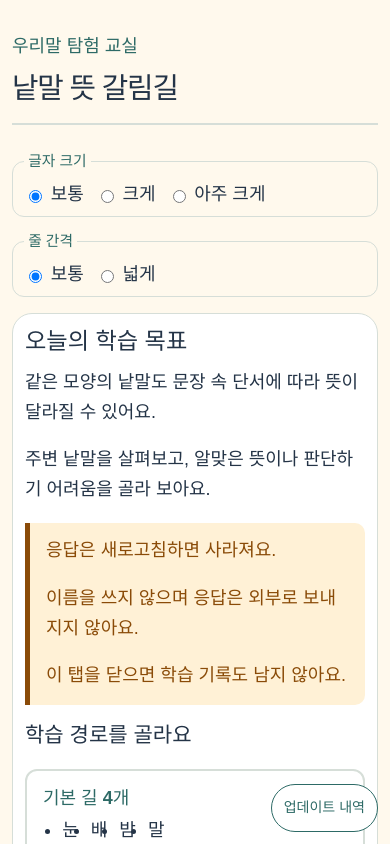
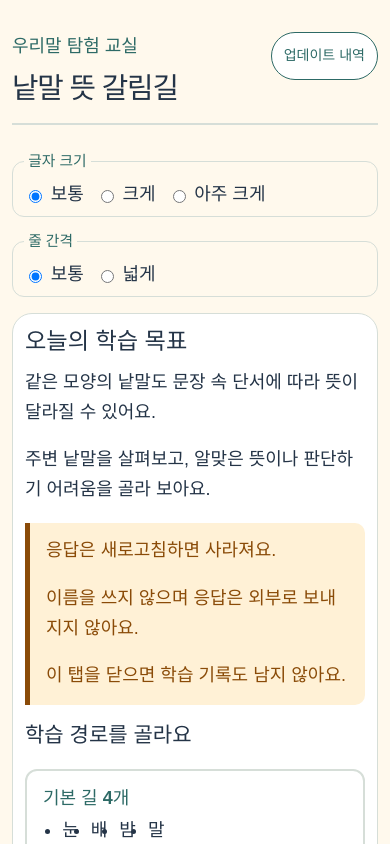
Before and after one commit to WBmaker2/word-meaning-crossroads, a React (Vite) app: page / in a window 390 px wide. Shown: the top 844 px of the page. Built offline with nearby package versions, Linux system fonts and the light colour scheme.

Commit message:
fix: keep update history out of learner content

```diff
--- a/src/app/App.tsx
+++ b/src/app/App.tsx
@@ -139,8 +139,10 @@ export default function App(): ReactElement {
         본문으로 건너뛰기
       </a>
       <header className="site-header">
-        <p className="eyebrow">우리말 탐험 교실</p>
-        <h1>낱말 뜻 갈림길</h1>
+        <div className="site-heading">
+          <p className="eyebrow">우리말 탐험 교실</p>
+          <h1>낱말 뜻 갈림길</h1>
+        </div>
         <UpdateHistoryDialog />
       </header>
       <main id="main-content" className="main-content" tabIndex={-1}>
--- a/src/components/common/UpdateHistoryDialog.tsx
+++ b/src/components/common/UpdateHistoryDialog.tsx
@@ -1,5 +1,5 @@
 import { createPortal } from 'react-dom'
-import { useEffect, useRef, useState, type CSSProperties } from 'react'
+import { useEffect, useRef, useState } from 'react'
 import { UPDATE_HISTORY, type UpdateHistoryEntry } from '../../content/updateHistory'
 
 export interface UpdateHistoryDialogProps {
@@ -110,14 +110,6 @@ export function UpdateHistoryDialog({ entries = UPDATE_HISTORY }: UpdateHistoryD
         ref={triggerRef}
         className="update-history-trigger"
         type="button"
-        style={{
-          position: 'fixed',
-          right: 'var(--update-history-right)',
-          bottom: 'var(--update-history-bottom)',
-          zIndex: 10,
-          '--update-history-right': 'calc(12px + env(safe-area-inset-right))',
-          '--update-history-bottom': 'calc(12px + env(safe-area-inset-bottom))',
-        } as CSSProperties}
         onClick={() => setIsOpen(true)}
       >
         업데이트 내역
--- a/src/styles/components.css
+++ b/src/styles/components.css
@@ -220,10 +220,4 @@ button:disabled {
     padding: 12px;
   }
 
-  .required-action-button,
-  .meaning-signpost-card > button,
-  .necessity-challenge > button,
-  .sentence-repair-card > button {
-    margin-bottom: 72px;
-  }
 }
--- a/src/styles/layout.css
+++ b/src/styles/layout.css
@@ -9,9 +9,17 @@
 }
 
 .site-header {
+  display: grid;
+  grid-template-columns: minmax(0, 1fr) auto;
+  gap: 1rem;
+  align-items: start;
   position: relative;
   padding: 2rem 0 1.25rem;
   border-bottom: 2px solid var(--line);
+}
+
+.site-heading {
+  min-width: 0;
 }
 
 .main-content {
@@ -35,10 +43,8 @@
 }
 
 .update-history-trigger {
-  position: fixed;
-  right: max(1rem, env(safe-area-inset-right));
-  bottom: max(1rem, env(safe-area-inset-bottom));
-  z-index: 10;
+  position: static;
+  justify-self: end;
 }
 
 @media (max-width: 48rem) {
@@ -53,7 +59,7 @@
 
   .main-content {
     padding-top: 1.5rem;
-    padding-bottom: calc(4rem + 60px);
+    padding-bottom: 4rem;
   }
 
   .shared-controls {
@@ -66,8 +72,4 @@
     grid-template-columns: 1fr;
   }
 
-  .update-history-trigger {
-    right: calc(12px + env(safe-area-inset-right));
-    bottom: calc(12px + env(safe-area-inset-bottom));
-  }
 }
```
Also changed, not shown: 2 other files (tests, documents, lock files or other folders).
